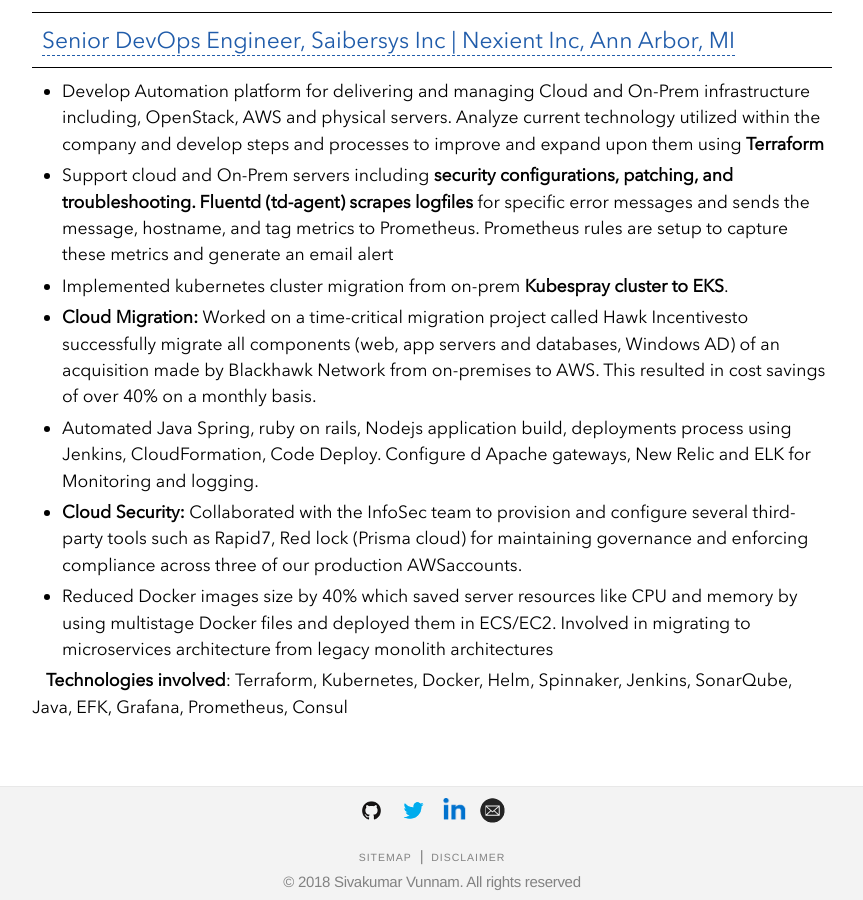
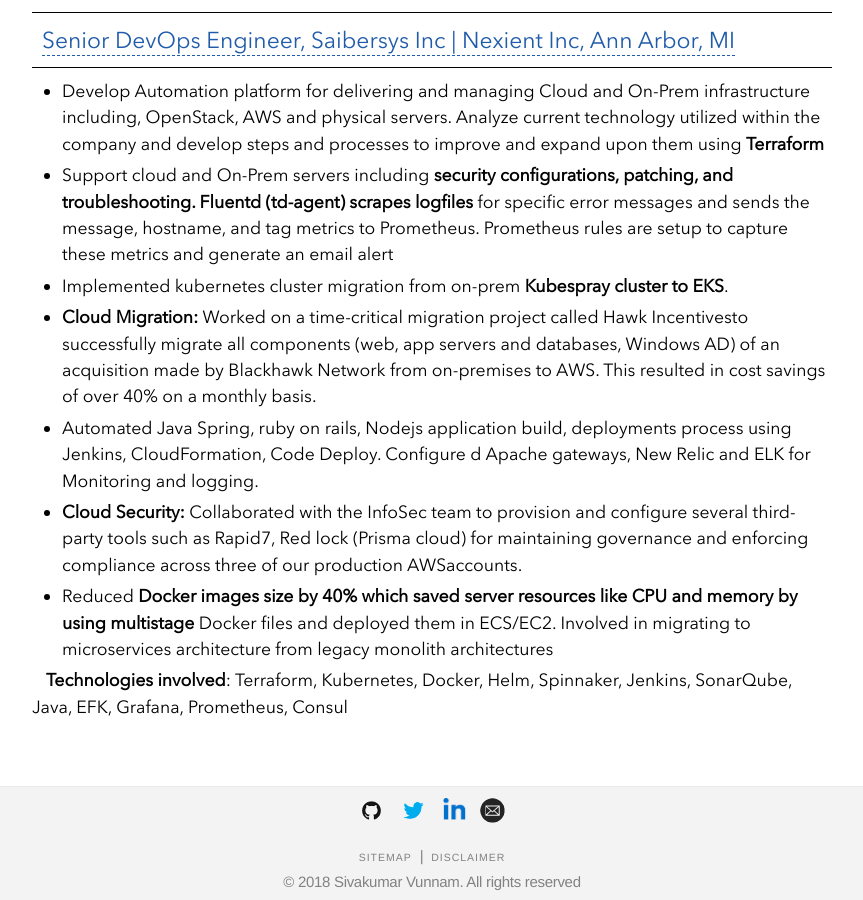
Before and after one commit to sivakumarvunnam/sivakumarvunnam.github.io, a Jekyll site: the page built from experiences.html, in a window 1280 px wide and 900 px high, scrolled down 1834 px. Shown: the whole window, without its empty margins (208-1071 px from the left). Built offline with Jekyll 4.4.1, drawn with Linux system fonts in a browser that asks for light colours; nearby versions of some CDN libraries.

Commit message:
Nexient Inc

```diff
--- a/_data/experiences.yml
+++ b/_data/experiences.yml
@@ -37,6 +37,6 @@
     - <b>Cloud Migration:</b> Worked on a time-critical migration project called Hawk Incentivesto successfully migrate all components (web, app servers and databases, Windows AD) of an acquisition made by Blackhawk Network from on-premises to AWS. This resulted in cost savings of over 40% on a monthly basis.
     - Automated Java Spring, ruby on rails, Nodejs application build, deployments process using Jenkins, CloudFormation, Code Deploy. Configure d Apache gateways, New Relic and ELK for Monitoring and logging.
     - <b>Cloud Security:</b> Collaborated with the InfoSec team to provision and configure several third-party tools such as Rapid7, Red lock (Prisma cloud) for maintaining governance and enforcing compliance across three of our production AWSaccounts.
-    - Reduced Docker images size by 40% which saved server resources like CPU and memory by using multistage Docker files and deployed them in ECS/EC2. Involved in migrating to microservices architecture from legacy monolith architectures
+    - Reduced <b>Docker images size by 40% which saved server resources like CPU and memory by using multistage</b> Docker files and deployed them in ECS/EC2. Involved in migrating to microservices architecture from legacy monolith architectures
   tech: Terraform, Kubernetes, Docker, Helm, Spinnaker, Jenkins, SonarQube, Java, EFK, Grafana, Prometheus, Consul
   data: Oct'17-Aug'18
```
